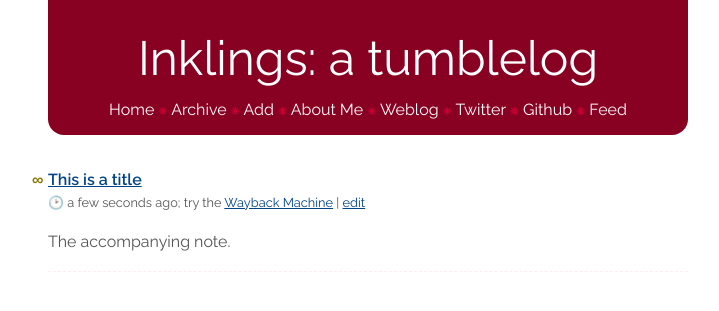
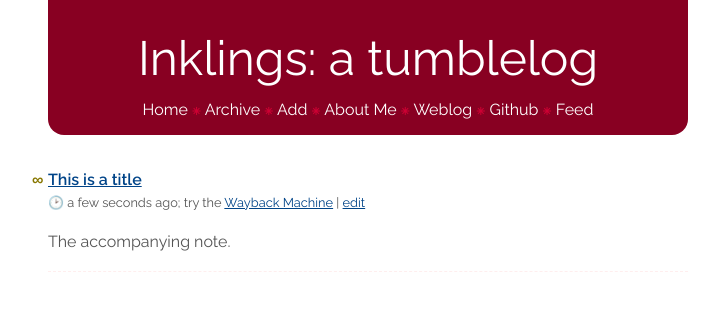
Before and after one commit to kgaughan/komorebi, a Flask app: page /1 in a window 1280 px wide. Shown: the top 311 px of the page, without its empty margins (272-991 px from the left). Run offline with Flask 2, Linux system fonts and the light colour scheme; data comes from the database, SQL or seed files in the repository; some libraries are stand-ins or nearby versions.

Commit message:
Remove Twitter link; update blog URLs

```diff
--- a/komorebi/templates/base.html
+++ b/komorebi/templates/base.html
@@ -16,9 +16,8 @@
 				<a href="{{ url_for('latest') }}">Home</a> &#x2055;
 				<a href="{{ url_for('archive') }}">Archive</a> &#x2055;
 				<a href="{{ url_for('add_entry') }}">Add</a> &#x2055;
-				<a href="https://i.canthack.it/pages/about.html">About Me</a> &#x2055;
-				<a href="https://i.canthack.it/">Weblog</a> &#x2055;
-				<a href="https://twitter.com/talideon">Twitter</a> &#x2055;
+				<a href="https://keith.gaughan.ie/about/">About Me</a> &#x2055;
+				<a href="https://keith.gaughan.ie/">Weblog</a> &#x2055;
 				<a href="https://github.com/kgaughan">Github</a> &#x2055;
 				<a rel="alternate" type="application/atom+xml" href="{{ url_for('feed') }}">Feed</a>
 			</nav>
```
